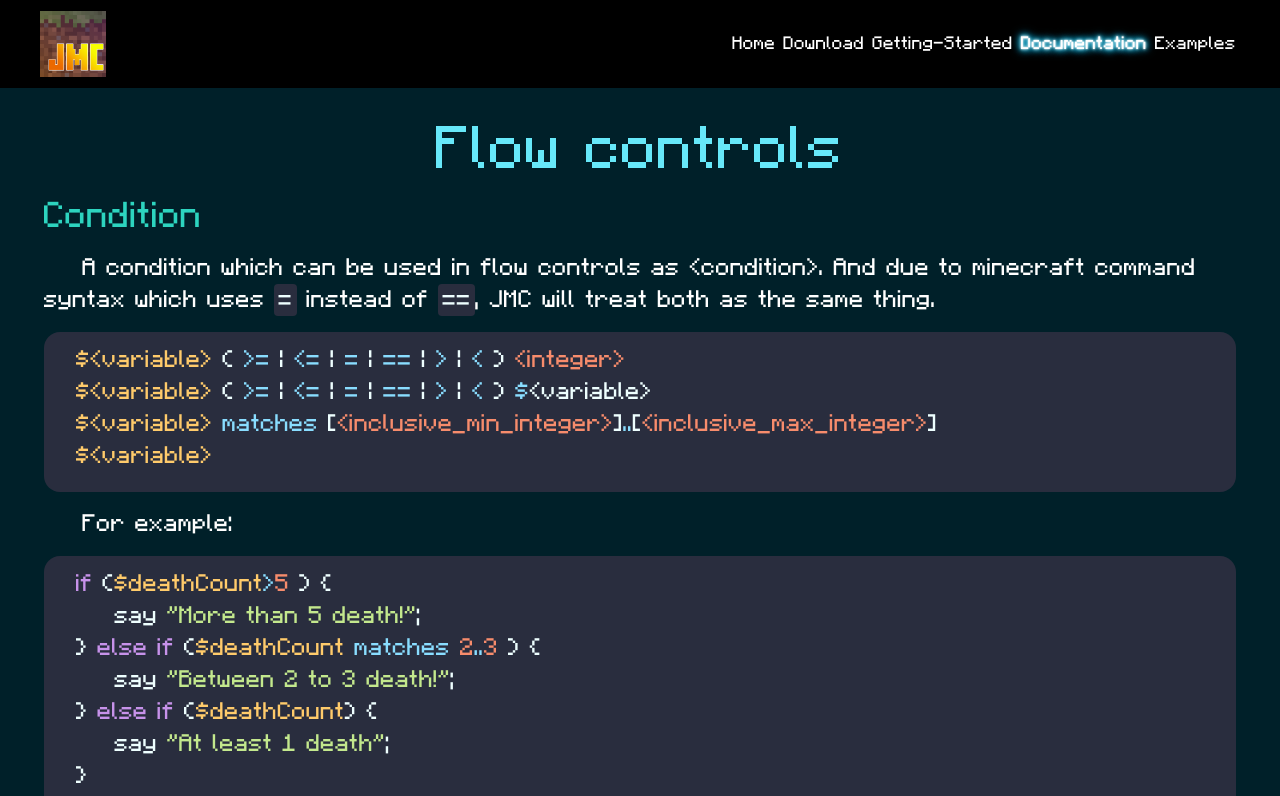
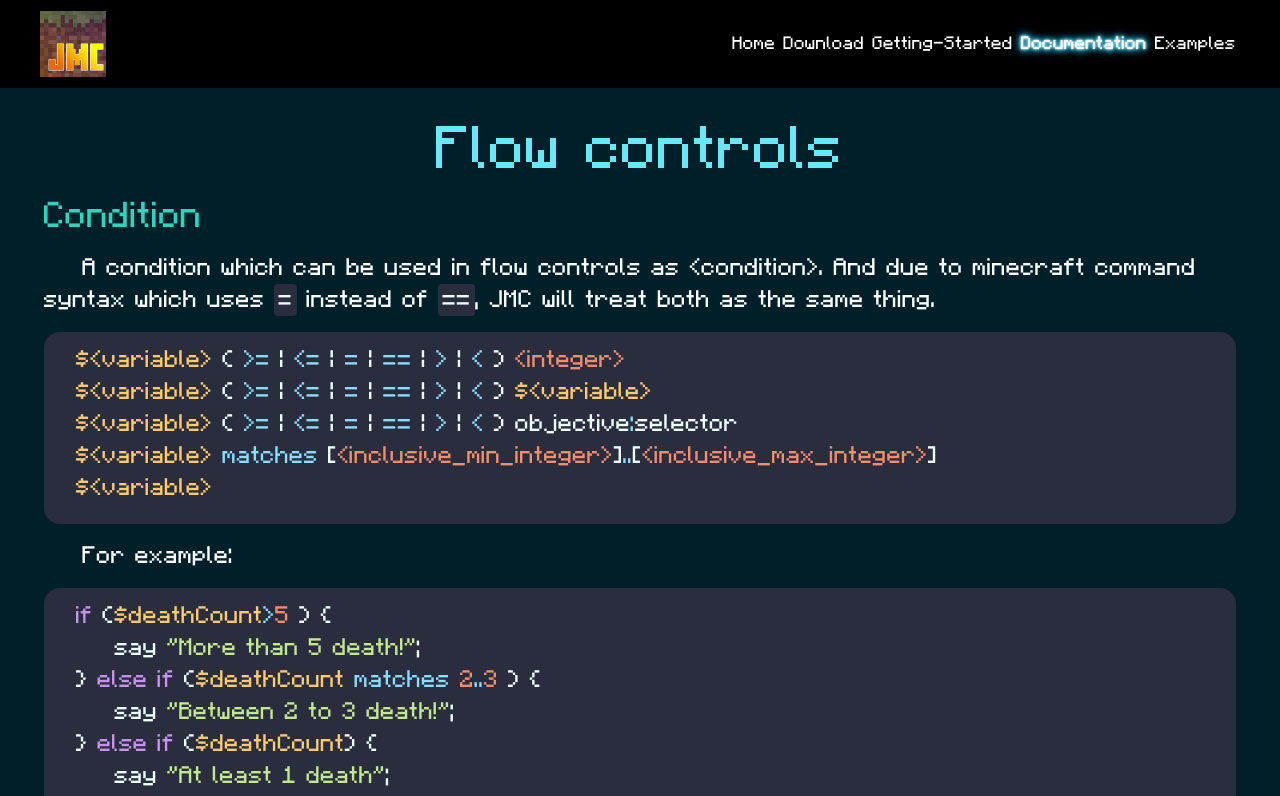
Before and after one commit to WingedSeal/jmc, a React (Create React App) app: page /documentation/flow-controls in a window 1280 px wide. Shown: the top 796 px of the page. Built offline with nearby package versions, Linux system fonts and the light colour scheme.

Commit message:
Update for v1.2.12-alpha.1

```diff
--- a/src/pages/BuiltInFunction/Features.tsx
+++ b/src/pages/BuiltInFunction/Features.tsx
@@ -456,7 +456,7 @@ const BuildinFeatures = [
     <Feature
         id="hardcode_repeat_list"
         summary="Hardcode.repeatList()"
-        keywords="copy paste list"
+        keywords="copy paste list array"
     >
         <p>
             Does the same thing as <code>Hardcode.repeat</code> but use list to
@@ -468,7 +468,27 @@ const BuildinFeatures = [
             params={[
                 { key: "indexString", type: "string" },
                 { key: "function", type: "ArrowFunction" },
-                { key: "strings", type: "List" },
+                { key: "strings", type: "List<string>" },
+            ]}
+            newline
+        />
+    </Feature>,
+    <Feature
+        id="hardcode_repeat_lists"
+        summary="Hardcode.repeatLists()"
+        keywords="copy paste lists arrays"
+    >
+        <p>
+            Does the same thing as <code>Hardcode.repeatList</code> but it can
+            replace multiple indexes at the same time.
+        </p>
+        <Command
+            name="Hardcode.repeatLists"
+            type="ExecuteExcluded"
+            params={[
+                { key: "indexStrings", type: "List<string>" },
+                { key: "function", type: "ArrowFunction" },
+                { key: "strings", type: "List<List<string>>" },
             ]}
             newline
         />
--- a/src/pages/FlowControls/FlowControls.tsx
+++ b/src/pages/FlowControls/FlowControls.tsx
@@ -36,8 +36,17 @@ const FlowControls = () => {
                         <CodeText type="operator">{"=="}</CodeText> |{" "}
                         <CodeText type="operator">{">"}</CodeText> |{" "}
                         <CodeText type="operator">{"<"}</CodeText> ){" "}
-                        <CodeText type="operator">$</CodeText>
-                        {"<variable>"}
+                        <CodeText type="class">${"<variable>"}</CodeText>
+                        <br />
+                        <CodeText type="class">${"<variable>"}</CodeText> ({" "}
+                        <CodeText type="operator">{">="}</CodeText> |{" "}
+                        <CodeText type="operator">{"<="}</CodeText> |{" "}
+                        <CodeText type="operator">{"="}</CodeText> |{" "}
+                        <CodeText type="operator">{"=="}</CodeText> |{" "}
+                        <CodeText type="operator">{">"}</CodeText> |{" "}
+                        <CodeText type="operator">{"<"}</CodeText> ) objective
+                        <CodeText type="operator">:</CodeText>
+                        selector
                         <br />
                         <CodeText type="class">${"<variable>"}</CodeText>{" "}
                         <CodeText type="operator">matches</CodeText> [
```
